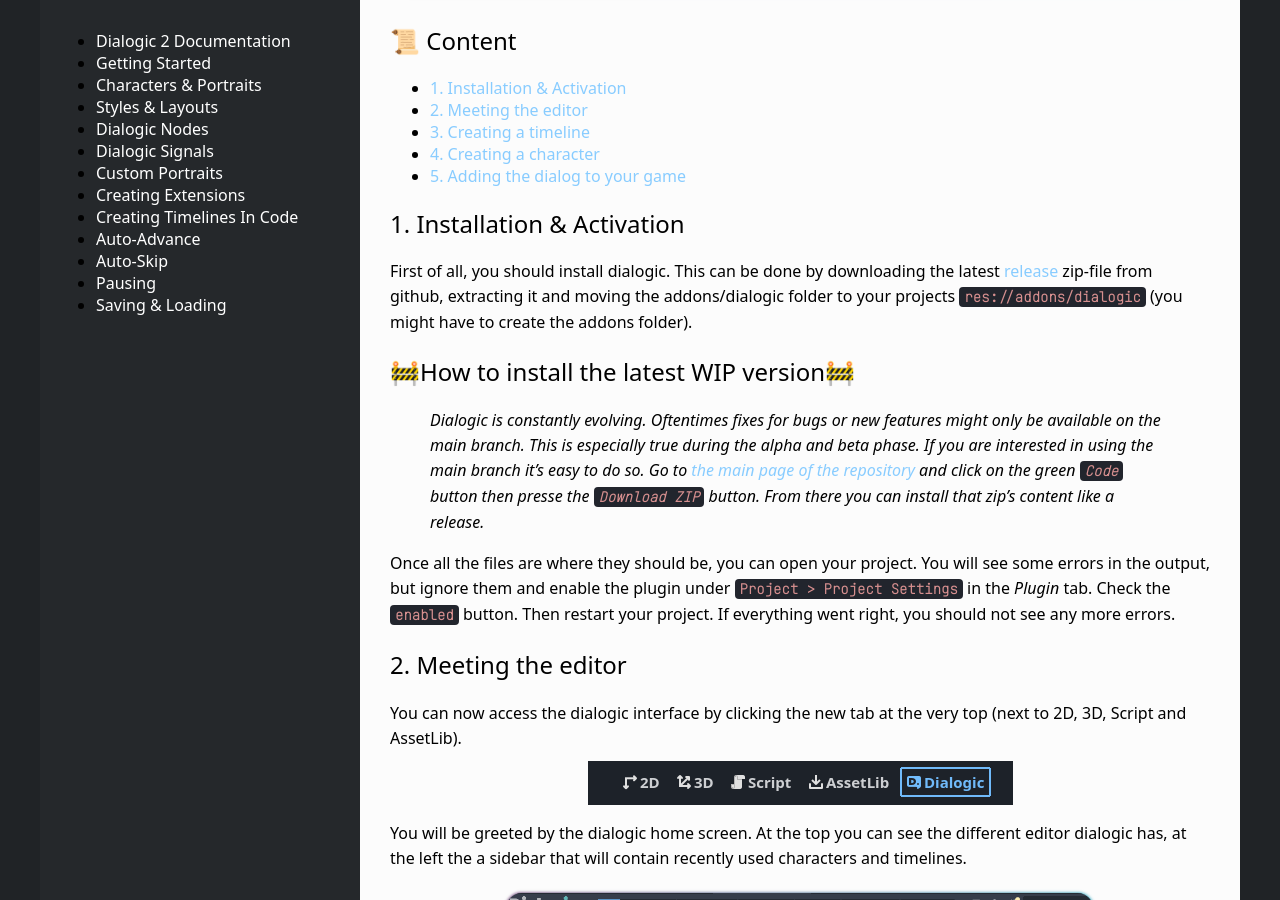
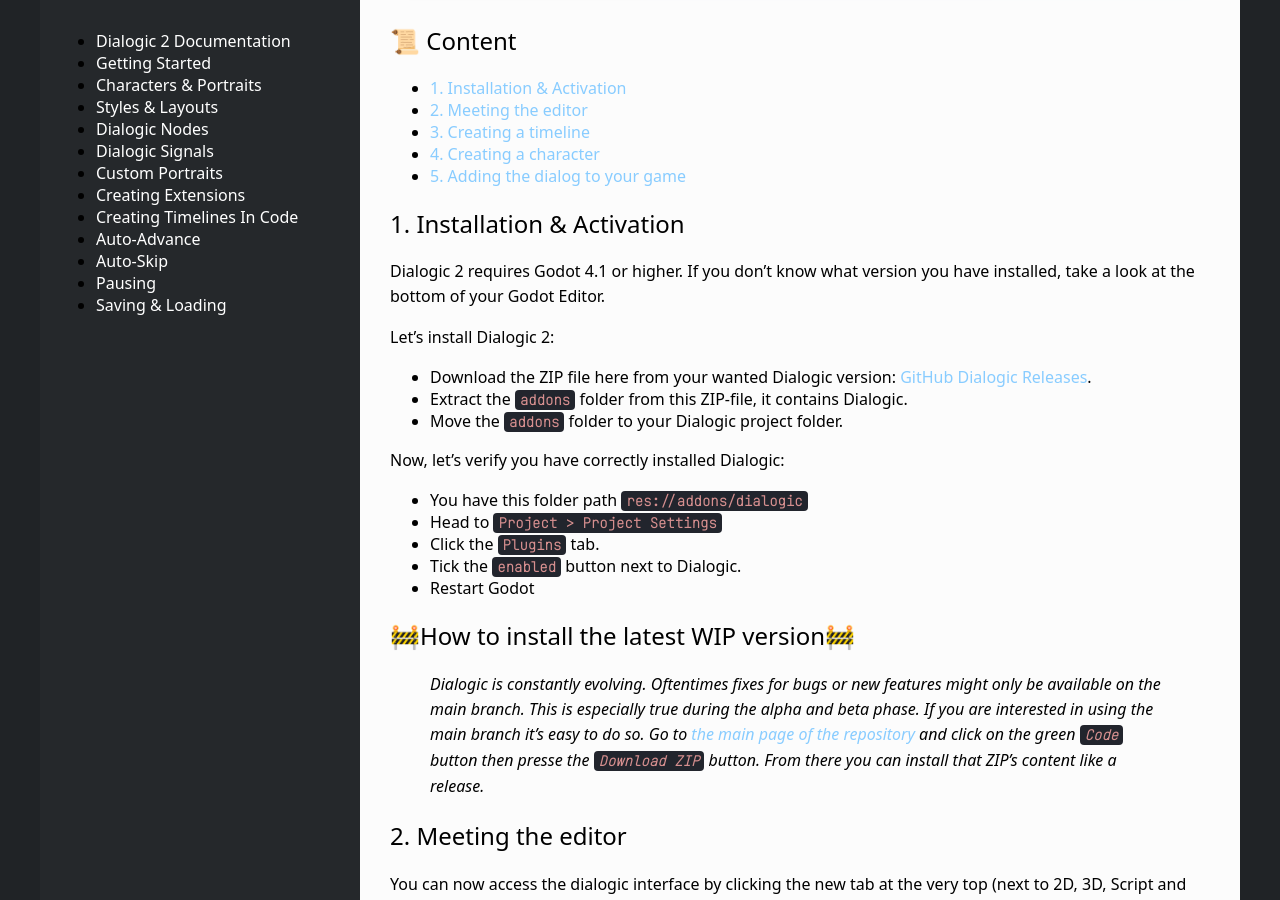
Before and after one commit to dialogic-godot/documentation, a Jekyll site: the page built from documentation/getting-started.md, in a window 1280 px wide and 900 px high, scrolled down 252 px. Built offline with Jekyll 4.4.1, drawn with Linux system fonts in a browser that asks for light colours.

Commit message:
Explain installation precisely (#20)

```diff
--- a/documentation/getting-started.md
+++ b/documentation/getting-started.md
@@ -15,14 +15,24 @@
 
 ## 1. Installation & Activation
 
-First of all, you should install dialogic. This can be done by downloading the latest [release](https://github.com/coppolaemilio/dialogic/releases) zip-file from github, extracting it and moving the addons/dialogic folder to your projects `res://addons/dialogic` (you might have to create the addons folder).
+Dialogic 2 requires Godot 4.1 or higher. If you don't know what version you have installed, take a look at the bottom of your Godot Editor.
+
+Let's install Dialogic 2:
+- Download the ZIP file here from your wanted Dialogic version: [GitHub Dialogic Releases](https://github.com/coppolaemilio/dialogic/releases).
+- Extract the `addons` folder from this ZIP-file, it contains Dialogic.
+- Move the `addons` folder to your Dialogic project folder.
+
+Now, let's verify you have correctly installed Dialogic:
+- You have this folder path `res://addons/dialogic`
+- Head to `Project > Project Settings`
+- Click the `Plugins` tab.
+- Tick the `enabled` button next to Dialogic.
+- Restart Godot
 
 ## 🚧How to install the latest WIP version🚧
 
 > *Dialogic is constantly evolving. Oftentimes fixes for bugs or new features might only be available on the main branch. This is especially true during the alpha and beta phase. If you are interested in using the main branch it's easy to do so.*
-> *Go to [the main page of the repository](https://github.com/coppolaemilio/dialogic) and click on the green `Code` button then presse the `Download ZIP` button. From there you can install that zip's content like a release.*
-
-Once all the files are where they should be, you can open your project. You will see some errors in the output, but ignore them and enable the plugin under `Project > Project Settings` in the *Plugin* tab. Check the `enabled` button. Then restart your project. If everything went right, you should not see any more errors.
+> *Go to [the main page of the repository](https://github.com/coppolaemilio/dialogic) and click on the green `Code` button then presse the `Download ZIP` button. From there you can install that ZIP's content like a release.*
 
 ## 2. Meeting the editor
 
```
